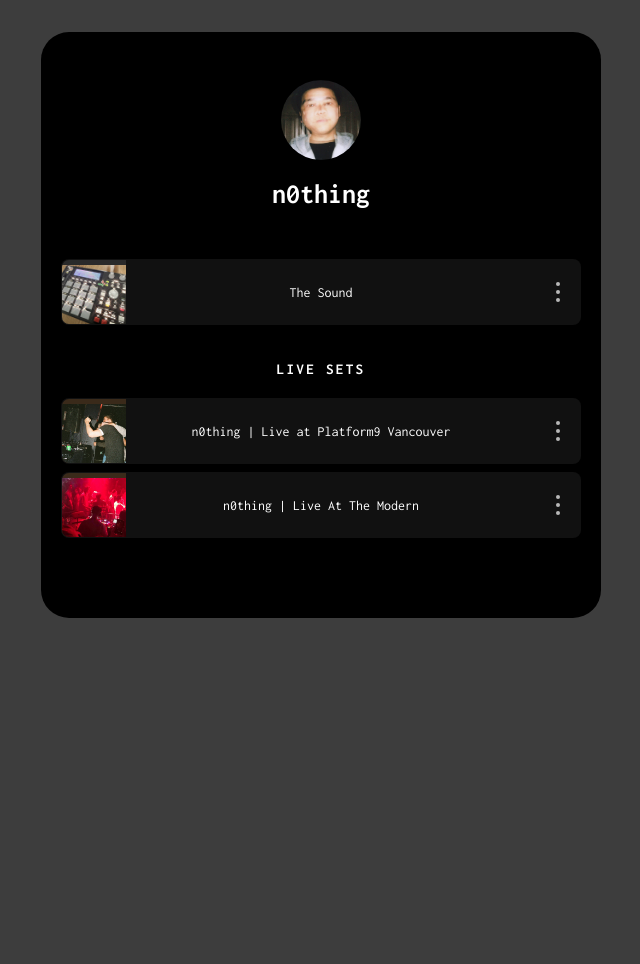
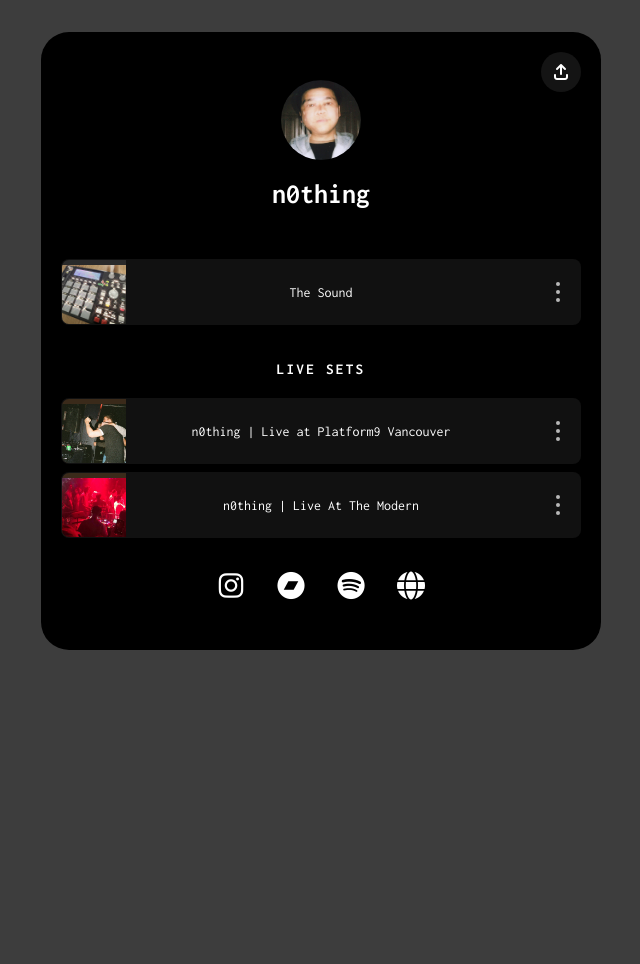
Before and after one commit to briannguy3n/nothingcouldnever2, a Jekyll site: the page built from pages/links.md, in a window 1280 px wide. Shown: the whole page, without its empty margins (319-959 px from the left). Built offline with Jekyll 4.4.1, drawn with Linux system fonts in a browser that asks for light colours.

Commit message:
Add Social Icons Row To LinkTree (#20)
* Add social icons row to linktree

Add a social links nav to the linktree layout with Instagram, Bandcamp, Spotify, and a local "personal" page (Font Awesome icons, aria-labels, target=_blank and rel attributes). Add SCSS for .linktree-socials and .linktree-social to handle layout, spacing, sizing, color, and hover/focus transform/opacity. The nav is placed above the existing share section to surface social links at the bottom of the linktree.

* Add page-level share trigger and styles

Add a top-right page-level share button to the linktree layout with data attributes (data-share-trigger, data-url, data-title, data-image) and ARIA label for accessibility; also add data-share-trigger to per-card share buttons. Include SCSS to position and style the new page share button (absolute, rounded icon, hover/focus states) and make the wrapper position:relative. Update JS selector to initialize all share triggers by querying [data-share-trigger] instead of a specific class, unifying share behaviour across page and card buttons.

```diff
--- a/_layouts/linktree.html
+++ b/_layouts/linktree.html
@@ -3,6 +3,17 @@
   {% include head.html %}
   <body class="linktree-page">
     <div class="linktree-wrapper">
+      <button
+        type="button"
+        class="linktree-page-share"
+        aria-label="Share this page"
+        data-share-trigger
+        data-url="{{ site.url }}{{ page.url | relative_url }}"
+        data-title="n0thing"
+        data-image="{{ '/assets/img/n0thing-avatar.jpg' | relative_url }}">
+        <i class="fa-solid fa-arrow-up-from-bracket" aria-hidden="true"></i>
+      </button>
+
       <div class="linktree-header">
         <div class="linktree-avatar">
           <img src="{{ '/assets/img/n0thing-avatar.jpg' | relative_url }}" alt="n0thing">
@@ -38,6 +50,21 @@
         {% endfor %}
       </div>
       {% endfor %}
+
+      <nav class="linktree-socials" aria-label="Social links">
+        <a href="https://instagram.com/nothingcouldnever" target="_blank" rel="noopener noreferrer" class="linktree-social" aria-label="Instagram">
+          <i class="fa-brands fa-instagram" aria-hidden="true"></i>
+        </a>
+        <a href="https://nothingcouldnever.bandcamp.com" target="_blank" rel="noopener noreferrer" class="linktree-social" aria-label="Bandcamp">
+          <i class="fa-brands fa-bandcamp" aria-hidden="true"></i>
+        </a>
+        <a href="https://open.spotify.com/artist/2jOSPjlx9uGVPAdDQ402VY?si=Fm0mCAJsQJ-tzFJpYNOC4g" target="_blank" rel="noopener noreferrer" class="linktree-social" aria-label="Spotify">
+          <i class="fa-brands fa-spotify" aria-hidden="true"></i>
+        </a>
+        <a href="{{ '/personal' | relative_url }}" class="linktree-social" aria-label="Other stuff">
+          <i class="fa-solid fa-globe" aria-hidden="true"></i>
+        </a>
+      </nav>
     </div>
 
     <div class="linktree-share" hidden aria-hidden="true">
--- a/_sass/_linktree.scss
+++ b/_sass/_linktree.scss
@@ -18,11 +18,38 @@
 }
 
 .linktree-wrapper {
+  position: relative;
   max-width: 520px;
   margin: 0 auto;
   padding: 48px 20px;
   background: #000000;
   border-radius: 28px;
+}
+
+// Top-right page-level share trigger
+.linktree-page-share {
+  position: absolute;
+  top: 20px;
+  right: 20px;
+  width: 40px;
+  height: 40px;
+  display: flex;
+  align-items: center;
+  justify-content: center;
+  background: rgba(255, 255, 255, 0.08);
+  border: 0;
+  border-radius: 50%;
+  color: #ffffff;
+  font-size: 1rem;
+  cursor: pointer;
+  transition: background-color 0.15s ease, transform 0.15s ease;
+
+  &:hover,
+  &:focus-visible {
+    background: rgba(255, 255, 255, 0.14);
+    transform: translateY(-1px);
+    outline: none;
+  }
 }
 
 // Profile header
@@ -172,6 +199,33 @@
 
   &::before { top: -8px; }
   &::after  { top: 8px; }
+}
+
+// Social icon row at the bottom of the linktree
+.linktree-socials {
+  display: flex;
+  justify-content: center;
+  align-items: center;
+  gap: 28px;
+  margin-top: 32px;
+}
+
+.linktree-social {
+  display: inline-flex;
+  align-items: center;
+  justify-content: center;
+  width: 32px;
+  height: 32px;
+  color: #ffffff;
+  font-size: 1.75rem;
+  transition: transform 0.15s ease, opacity 0.15s ease;
+
+  &:hover,
+  &:focus-visible {
+    transform: translateY(-2px);
+    opacity: 0.85;
+    outline: none;
+  }
 }
 
 // Share modal
--- a/assets/js/linktree-share.js
+++ b/assets/js/linktree-share.js
@@ -123,7 +123,7 @@
     });
   }
 
-  document.querySelectorAll('.linktree-card-share').forEach((btn) => {
+  document.querySelectorAll('[data-share-trigger]').forEach((btn) => {
     btn.addEventListener('click', (e) => {
       e.preventDefault();
       e.stopPropagation();
```
Also changed, not shown: other parts of _layouts/linktree.html (+1 -0 lines).
